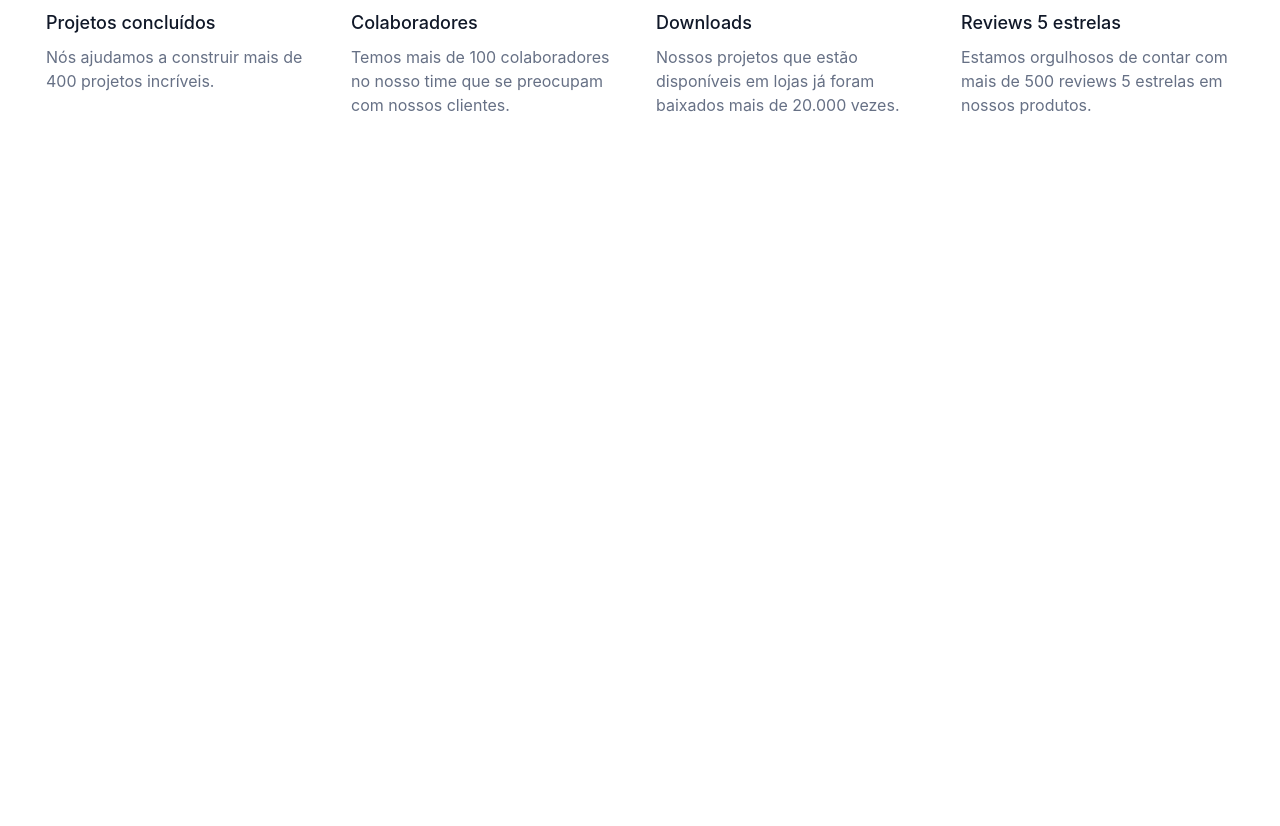
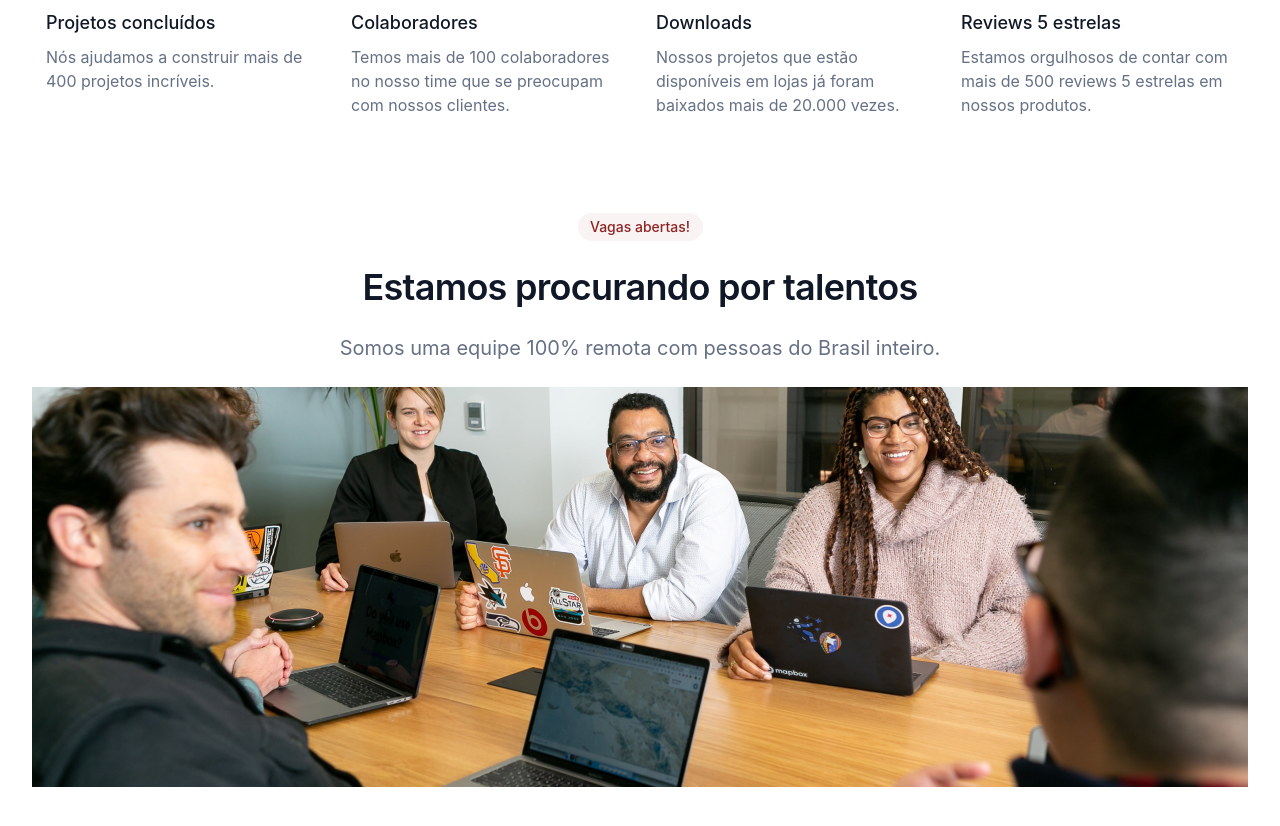
Before and after one commit to rildodev/7DaysOfCode, a plain HTML site: page index.html in a window 1280 px wide. Shown: the part 556-1382 px from the top of the page. Before the commit the page ends 827 px from the top, so only its background shows below. Drawn offline with Linux system fonts and the light colour scheme.

Commit message:
Inserindo seção de vagas abertas

```diff
--- a/assets/css/style.css
+++ b/assets/css/style.css
@@ -200,3 +200,54 @@ section {
 #metricas-container div .m1 {
   height: 48px;
 }
+
+/* SECTION - VAGAS ABERTAS */
+
+.vagas-abertas {
+  margin-top: 96px;
+
+  display: flex;
+  flex-direction: column;
+  align-items: center;
+}
+
+.vagas-abertas span {
+  display: flex;
+  align-items: center;
+  justify-content: center;
+  font-weight: 550;
+  font-size: 14px;
+  line-height: 20px;
+  color: var(--main-color);
+
+  width: 125px;
+  height: 28px;
+
+  background: rgba(142, 36, 36, 0.05);
+  border-radius: 16px;
+}
+
+.vagas-abertas h2 {
+  font-size: 36px;
+  font-weight: 600;
+  line-height: 44px;
+  letter-spacing: -0.02em;
+  text-align: center;
+  color: var(--title-section-color);
+}
+
+.vagas-abertas p {
+  font-size: 20px;
+  font-weight: 400;
+  line-height: 30px;
+  text-align: center;
+  color: var(--text-color);
+}
+
+.vagas-abertas .img {
+  background: url(../images/Image.jpg);
+  width: 1216px;
+  height: 400px;
+
+  margin-bottom: 64px;
+}
--- a/index.html
+++ b/index.html
@@ -79,5 +79,12 @@
         </p>
       </div>
     </section>
+
+    <section class="vagas-abertas">
+      <span>Vagas abertas!</span>
+      <h2>Estamos procurando por talentos</h2>
+      <p>Somos uma equipe 100% remota com pessoas do Brasil inteiro.</p>
+      <div class="img"></div>
+    </section>
   </body>
 </html>
```
Also changed, not shown: assets/images/Image.jpg (added).
